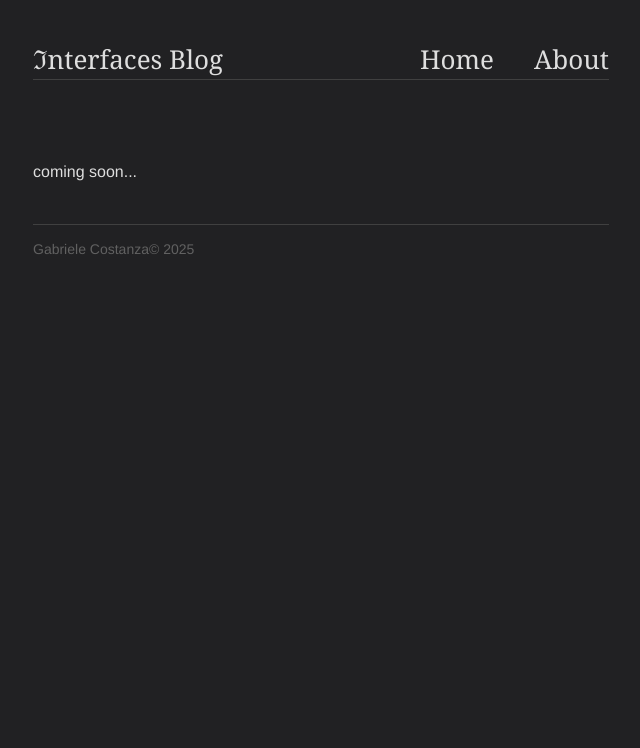
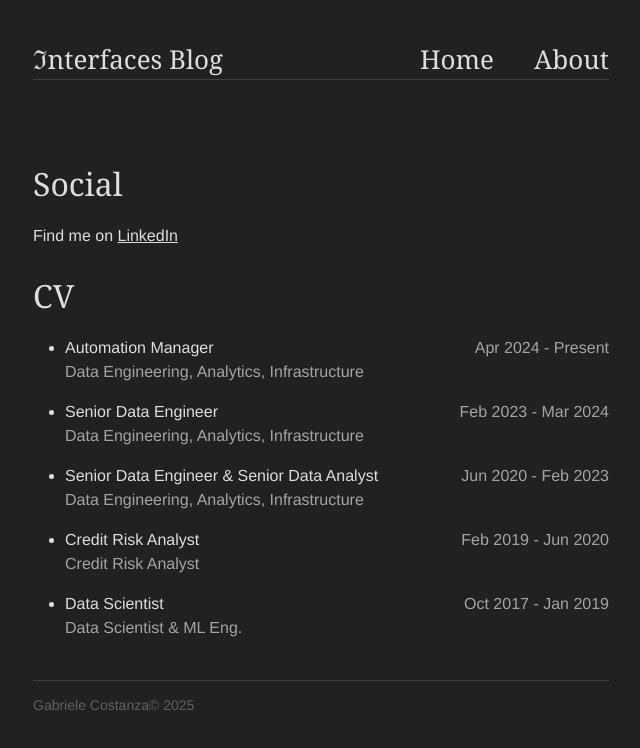
Before and after one commit to gabrielecodes/interfaces_blog, a Next.js app: page /about in a window 1280 px wide. Shown: the top 748 px of the page, without its empty margins (319-959 px from the left). Built offline with nearby package versions, Linux system fonts and the light colour scheme.

Commit message:
update about

```diff
--- a/src/app/(pages)/about/page.tsx
+++ b/src/app/(pages)/about/page.tsx
@@ -1,3 +1,49 @@
 export default function Page() {
-  return <div>coming soon...</div>;
+  return (
+    <div>
+      <h1 className="my-4">Social</h1>
+      Find me on{" "}
+      <a href="https://www.linkedin.com/in/gabriele-costanza/" className="underline" rel={"nofollow"} target="_blank">
+        LinkedIn
+      </a>
+      <h1 className="my-4 mt-6">CV</h1>
+      <ul className="list-disc my-2 space-y-4">
+        <li className="ml-8">
+          <div className="flex justify-between">
+            <span>Automation Manager</span>
+            <span className="text-textcolor">Apr 2024 - Present</span>
+          </div>
+          <div className="text-textcolor">Data Engineering, Analytics, Infrastructure</div>
+        </li>
+        <li className="ml-8">
+          <div className="flex justify-between">
+            <span>Senior Data Engineer</span>
+            <span className="text-textcolor">Feb 2023 - Mar 2024</span>
+          </div>
+          <div className="text-textcolor">Data Engineering, Analytics, Infrastructure</div>
+        </li>
+        <li className="ml-8">
+          <div className="flex justify-between">
+            <span>Senior Data Engineer & Senior Data Analyst </span>
+            <span className="text-textcolor">Jun 2020 - Feb 2023</span>
+          </div>
+          <div className="text-textcolor">Data Engineering, Analytics, Infrastructure</div>
+        </li>
+        <li className="ml-8">
+          <div className="flex justify-between">
+            <span>Credit Risk Analyst </span>
+            <span className="text-textcolor">Feb 2019 - Jun 2020</span>
+          </div>
+          <div className="text-textcolor">Credit Risk Analyst</div>
+        </li>
+        <li className="ml-8">
+          <div className="flex justify-between">
+            <span>Data Scientist </span>
+            <span className="text-textcolor">Oct 2017 - Jan 2019</span>
+          </div>
+          <div className="text-textcolor">Data Scientist & ML Eng.</div>
+        </li>
+      </ul>
+    </div>
+  );
 }
--- a/src/app/content/atomic-ops.tsx
+++ b/src/app/content/atomic-ops.tsx
@@ -1,12 +1,19 @@
 import React from "react";
 import Image from "next/image";
 import Code from "../components/code";
+
+const IMG_PREFIX = process.env.NODE_ENV == "production" ? "/interfaces_blog" : "";
 
 export default function Article() {
   return (
     <article>
       <div className="w-full h-60 mb-10 rounded-md relative">
-        <Image src={`/gradient3.jpg`} alt={"alt"} style={{ borderRadius: "6px", objectFit: "cover" }} fill />
+        <Image
+          src={`${IMG_PREFIX}` + `/gradient3.jpg`}
+          alt={"alt"}
+          style={{ borderRadius: "6px", objectFit: "cover" }}
+          fill
+        />
         <h1 className="px-2 m-2 absolute bottom-0 bg-background rounded-md">Atomics, Locks and Micro Benchmarks</h1>
       </div>
       <p>
@@ -52,8 +59,8 @@ export default function Article() {
         </li>
         <li className="ml-8">
           I&apos;m not using <mark>perf</mark> or similar for this one, just measuring time. It&apos;s not the perfect
-          way to proceed but it should be enough to give me a sense of what I&apos;m working with. I measure average and
-          variance. I&apos;m aiming at having better benchmarks for part 2.
+          way to proceed but it should be enough to give me a sense of what I&apos;m working with. I measure average
+          execution time and variance. I&apos;m aiming at having better benchmarks for part 2.
         </li>
       </ul>
       <p>
@@ -97,7 +104,7 @@ ret`}
             lang="rust"
             code={`const ITERS: u64 = 10_000_000;
 
-#[no_mangle]
+[inline(never)]
 fn nop() {
     for _ in 1..ITERS {
         black_box(());
@@ -116,7 +123,7 @@ fn nop() {
           <Code
             lineNumbers={false}
             lang="rust"
-            code={`##[inline(never)]
+            code={`#[inline(never)]
 fn atomic_load(val: &AtomicU64) {
     for _ in 1..ITERS {
         val.load(Ordering::Acquire);
@@ -145,7 +152,7 @@ fn try_push(val: &AtomicU64, slice: &mut Box<[MaybeUninit<u64>]>) {
       </div>
       <p>
         In case you&apos;re curious, the disassembled code for the load and store are here below. It doesn&apos;t look
-        intimidating so we shouldn&apos;t have a large performance degradation:
+        intimidating so we shouldn&apos;t have a large performance degradation.
       </p>
       <div className="my-4 md:flex overflow-scroll rounded-md bg-code">
         <div className="p-4">
@@ -376,12 +383,12 @@ fetch_add:
       <p>
         As I understand it, in lock-free multithreaded algorithms, one thread is guaranteed to make progress, so
         overall, our system doesn&apos;t reach a deadlocked state, and this is a significant victory. Of course we can
-        still{" "}
+        still make mistakes in our program logic, leading to one thread to read the wrong/outaded value, so atomic
+        operations alone{" "}
         <a href="https://lwn.net/Articles/847973/" className="underline" rel={"nofollow"} target="_blank">
-          make mistakes
+          aren&apos;t sufficient
         </a>{" "}
-        in our program logic, leading to one thread to read the wrong/outaded value, so atomic operations alone
-        aren&apos;t sufficient for logical soundness.
+        for logical soundness.
         <br />
         <br />
         In other words, since there is no mutual exclusion, shared memory is not &quot;locked&quot; so there is no
@@ -432,7 +439,7 @@ cas:
       <h2 className="mb-4"> Conclusion </h2>
       <p>
         Lock-free algorithms are very interesting. I&apos;m promising myself to write a part 2 where I show the logic of
-        the FIFO queue I&apos;m working on. For now, I hope somebody finds this useful or interesting.
+        the FIFO queue I&apos;m working on.
       </p>
     </article>
   );
```
Also changed, not shown: public/bw1.jpg (deleted).
